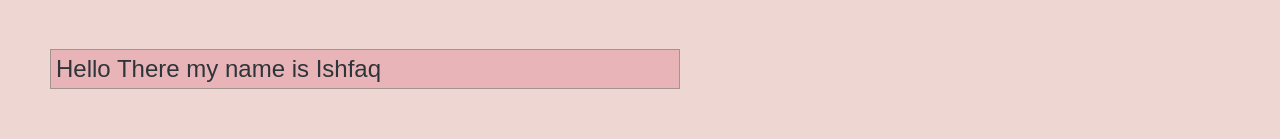
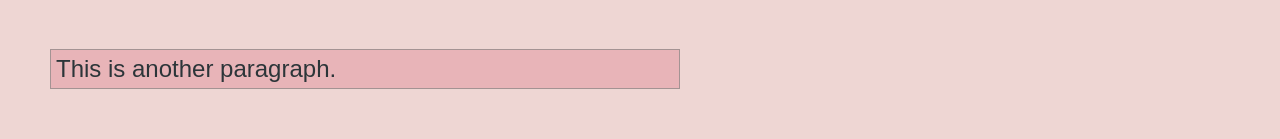
Before and after one commit to Ishfaq253951/Sparksflair, a plain HTML site: page index.html in a window 1280 px wide. Shown: the part 857-996 px from the top of the page. Drawn offline with Linux system fonts and the light colour scheme.

Commit message:
Updated Index.html
Changes had been made

```diff
--- a/index.html
+++ b/index.html
@@ -25,7 +25,7 @@
       At that particular instant, I wondered what she would do to me. The next thing I remember is that I found myself, tightly tied to a chair, in a cell dimly lit. The windows to my left were shut and tinted. I could not see outside. To my right beared a wooden door, securely enclosed by locks. My hands were attached to the back of the chair and my legs were binded to the foot of the furniture. The room gave a pungent smell. The air was stiff. I could not see anything else in the cell. Then, out of a sudden, it became all foggy. In mere seconds my vision was blurred. Eventhough I could not espy anything, I could sense danger coming my way. And just like that a couple of minutes passed before I passed out.
     </p>
 
-    <p>Hello There my name is Ishfaq</p>
+    <p>This is another paragraph.</p>
 
     <footer>
       Thanks for reading.
```
